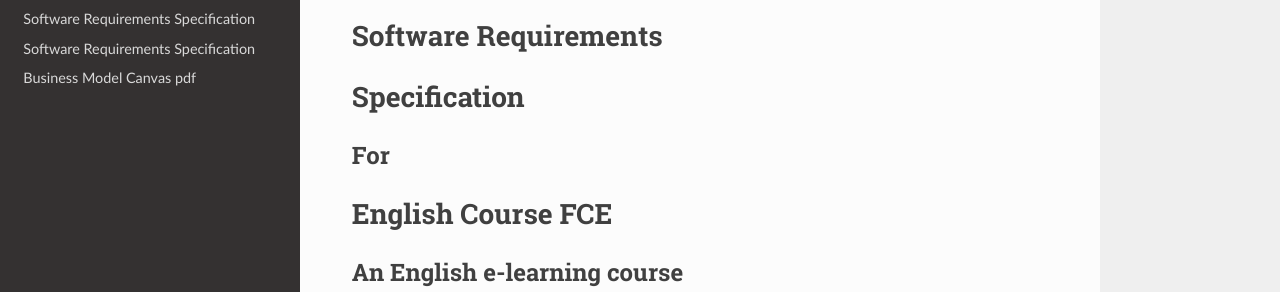
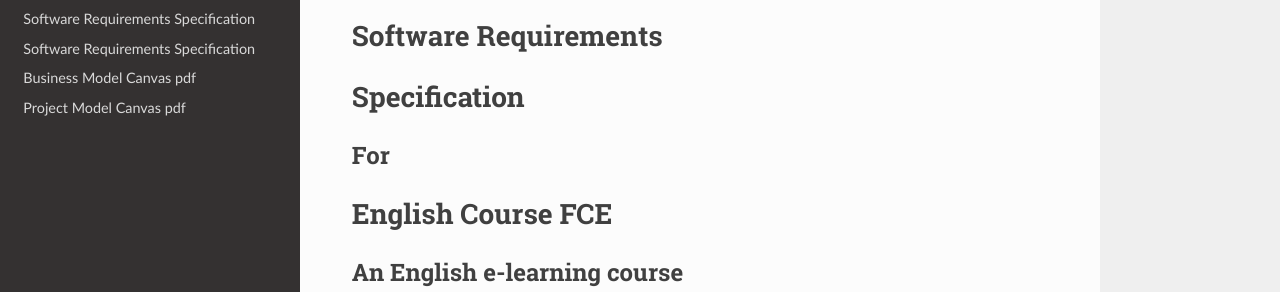
Before and after one commit to BonettiPietro/2020_5CI_team4_Bonetti, an MkDocs documentation site: the page built from docs/software_requirements_specification.md, in a window 1280 px wide. Shown: the part 130-422 px from the top of the page. Built offline with MkDocs 1.6.1, drawn with Linux system fonts in a browser that asks for light colours; nearby versions of some CDN libraries.

Commit message:
Update mkdocs.yml

```diff
--- a/mkdocs.yml
+++ b/mkdocs.yml
@@ -4,6 +4,7 @@ nav:
     - 'Software Requirements Specification': 'Software Project Management Plan.md'
     - 'Software Project Management plan': 'Software Project Management Plan.md'
     - 'Business Model Canvas pdf': 'business_model_canvas_poster.pdf'
+    - 'Project Model Canvas pdf': 'Project_Model_Canvas.pdf'
 
 theme:
     name: readthedocs
```
